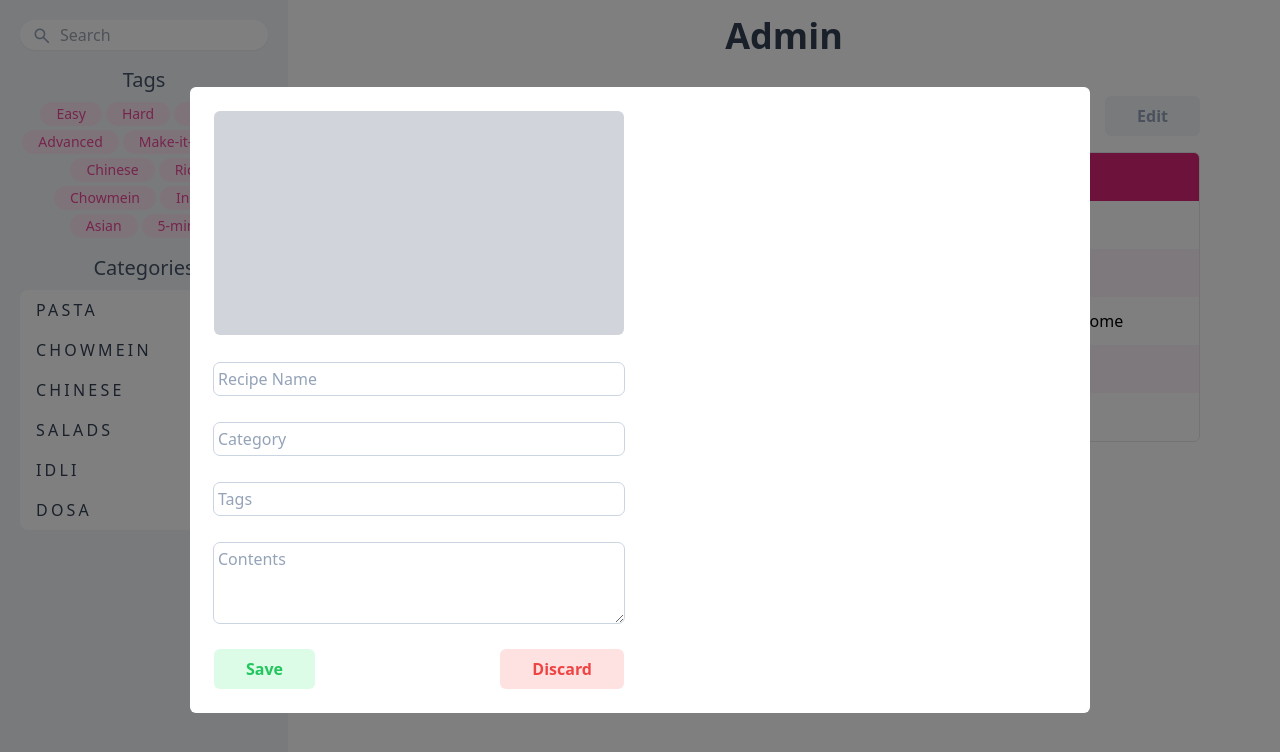
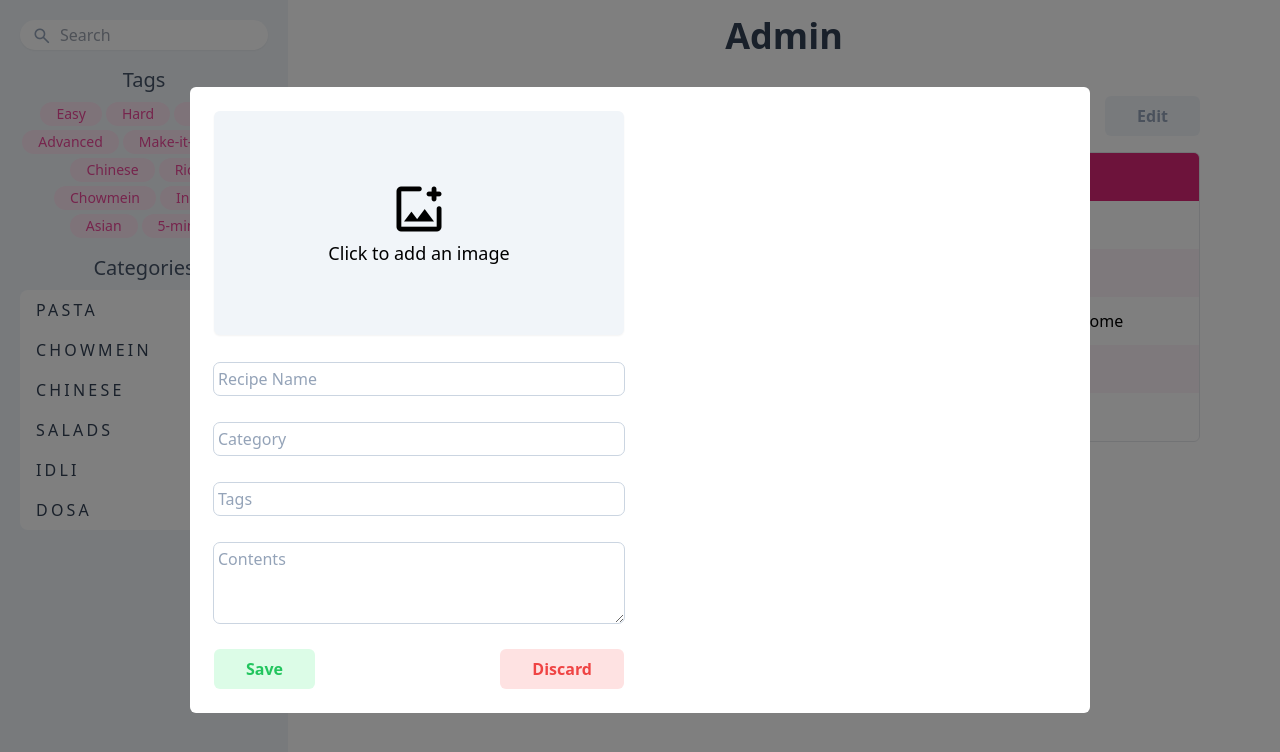
Before and after one commit to amaank404/recipes-school-project, a Next.js app in the folder frontend/recipescom/: page /admin in a window 1280 px wide. Both pictures are taken after a click on the element "Add". Shown: the top 752 px of the page. Built offline with nearby package versions, Linux system fonts and the light colour scheme.

Commit message:
implement image input widget

```diff
--- a/frontend/recipescom/app/admin/editview.tsx
+++ b/frontend/recipescom/app/admin/editview.tsx
@@ -11,6 +11,7 @@ import OutlinedInput from "../ui/input/outlined_input";
 import RichText from "../ui/rich_text";
 import Button from "../ui/input/button";
 import _ from "lodash";
+import ImageInput from "../ui/input/image_input";
 
 export default function EditView({
   id,
@@ -111,7 +112,11 @@ export default function EditView({
         <div className="flex max-md:flex-col max-h-[90vh] no-scrollbar overflow-y-auto p-3 gap-8">
           <div className="w-full flex flex-col justify-between">
             <div>
-              <div className="bg-gray-300 w-full h-56 rounded-md"></div>
+              {/* <div className="bg-gray-300 w-full h-56 rounded-md"></div> */}
+              <ImageInput
+                className="w-full h-56"
+                prefetchData={data.recipe.image_url || undefined}
+              />
               <OutlinedInput
                 placeholder="Recipe Name"
                 className="mt-7"
--- /dev/null
+++ b/frontend/recipescom/app/ui/input/image_input.tsx
@@ -0,0 +1,89 @@
+"use client";
+
+import clsx from "clsx";
+import { ChangeEvent, use, useCallback, useEffect, useState } from "react";
+
+export default function ImageInput({
+  className,
+  prefetchData,
+}: {
+  className?: string;
+  prefetchData?: string;
+}) {
+  const [preview, setPreview] = useState<string>();
+
+  const getImgData = useCallback((evt: ChangeEvent<HTMLInputElement>) => {
+    const file = evt.target.files?.[0];
+    if (!file) return;
+
+    const fileReader = new FileReader();
+    fileReader.readAsDataURL(file);
+    fileReader.onload = function () {
+      setPreview(this.result as string | undefined);
+      evt.target.value = "";
+    };
+  }, []);
+
+  useEffect(() => {
+    function readBlob(b: Blob): Promise<string | undefined> {
+      return new Promise(function (resolve, reject) {
+        const reader = new FileReader();
+
+        reader.onloadend = function () {
+          resolve(reader.result as string | undefined);
+        };
+
+        // TODO: hook up reject to reader.onerror somehow and try it
+
+        reader.readAsDataURL(b);
+      });
+    }
+
+    if (prefetchData !== undefined) {
+      async function fetch_and_set(prefetchDat: string) {
+        const blob = await (await fetch(prefetchDat)).blob();
+        const content = await readBlob(blob);
+
+        setPreview(content);
+      }
+
+      fetch_and_set(prefetchData);
+    }
+  }, [prefetchData]);
+
+  return (
+    <div className={className}>
+      <div className="rounded-md bg-slate-100 h-full w-full overflow-hidden relative shadow-sm">
+        <label className="w-full h-full block">
+          <input
+            type="file"
+            className="hidden"
+            accept="image/*"
+            onChange={getImgData}
+          />
+          <img
+            src={preview}
+            className={clsx("h-full w-full object-cover", {
+              hidden: preview === undefined || preview?.length == 0,
+            })}
+          />
+          <div
+            className={clsx(
+              "absolute top-0 left-0 w-full h-full z-10  flex flex-col items-center justify-center ",
+              {
+                "hover:opacity-100 opacity-0 hover:bg-black hover:bg-opacity-50 text-white":
+                  preview !== undefined,
+                "hover:bg-slate-200": preview === undefined,
+              }
+            )}
+          >
+            <div className="material-symbols-rounded text-6xl">
+              add_photo_alternate
+            </div>
+            <div className="text-lg">Click to add an image</div>
+          </div>
+        </label>
+      </div>
+    </div>
+  );
+}
```
